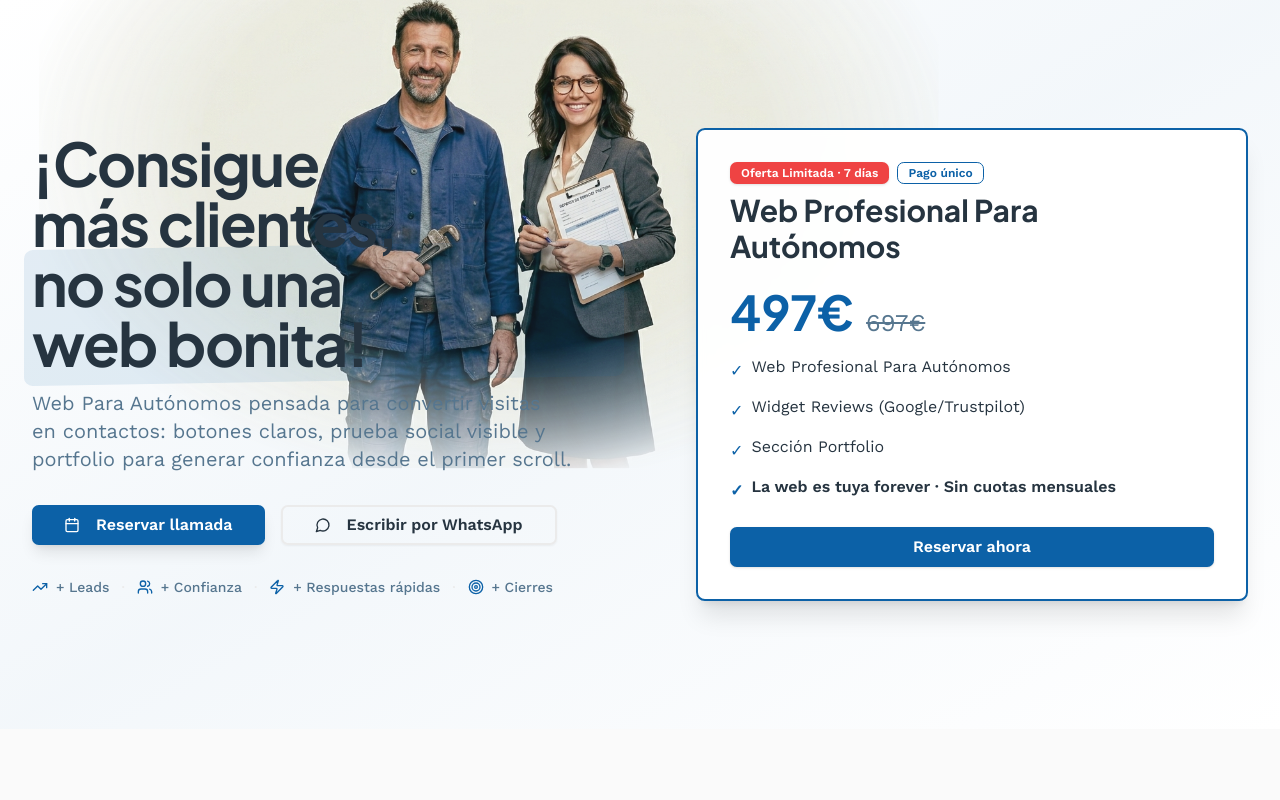
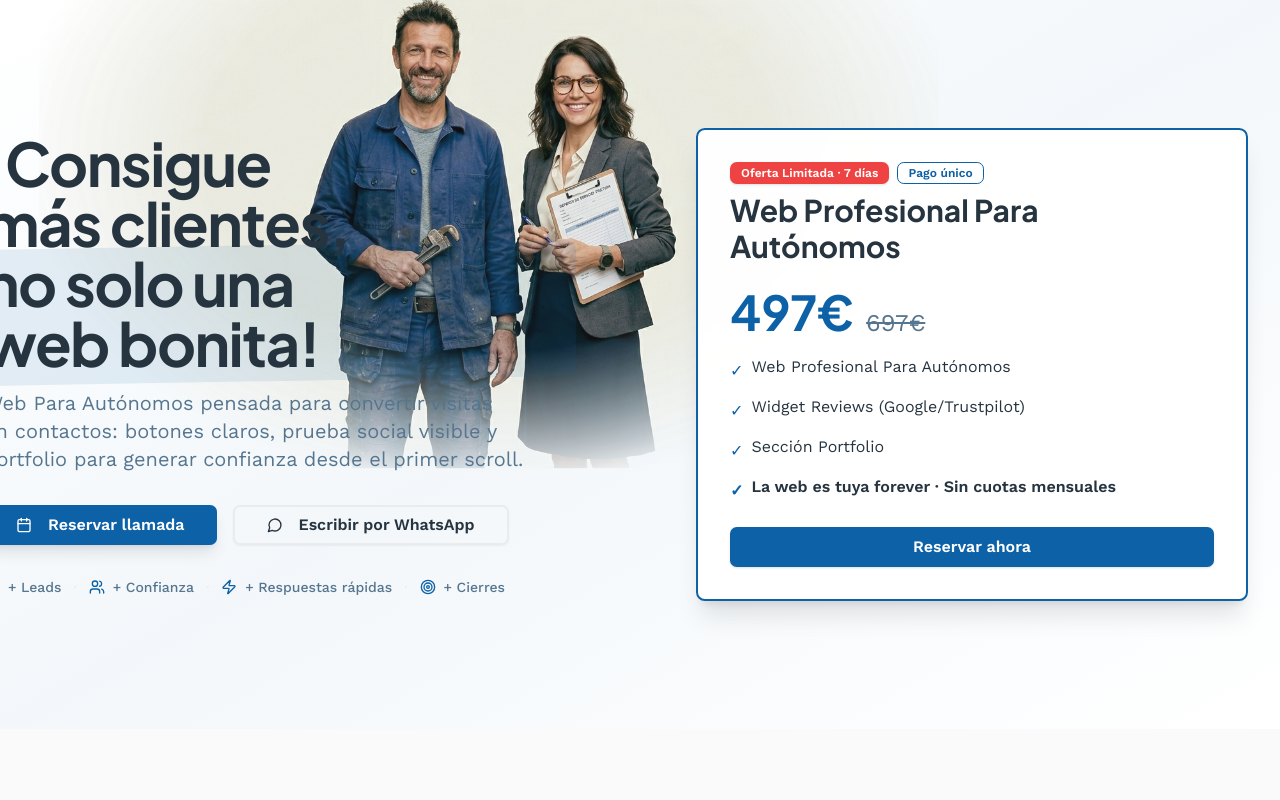
Before and after one commit to fsmartcfs-code/sg-f578bdde-0a98-4ac7-af00-b40a6d478feb-1776842642, a Next.js app: page / in a window 1280 px wide. Shown: the top 800 px of the page. Built offline with nearby package versions, Linux system fonts and the light colour scheme.

Commit message:
style(landing): align text block to left on large screens

```diff
--- a/src/components/Hero.tsx
+++ b/src/components/Hero.tsx
@@ -30,7 +30,7 @@ export function Hero() {
 
       <div className="container relative z-10">
         <div className="grid lg:grid-cols-2 gap-12 items-center">
-          <div className="space-y-8">
+          <div className="space-y-8 relative lg:-left-8 xl:-left-12">
             <div className="space-y-4">
               <h1 className="font-heading text-4xl md:text-5xl lg:text-6xl font-bold tracking-tight text-balance leading-tight">
                 ¡Consigue más clientes,{" "}
```
